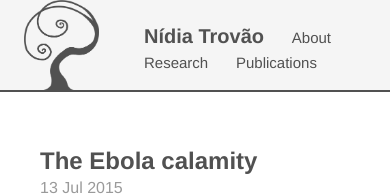
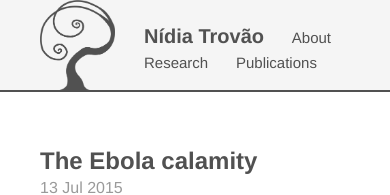
Before and after one commit to nidiatrovao/nidiatrovao.github.io, a Jekyll site: the page built from index.html, in a window 390 px wide. Shown: the top 195 px of the page. Built offline with Jekyll 4.4.1, drawn with Linux system fonts in a browser that asks for light colours; the list of posts is cut into pages by our own code.

Commit message:
float adjustment

```diff
--- a/_sass/_masthead.scss
+++ b/_sass/_masthead.scss
@@ -38,14 +38,14 @@
 
 @media all and (max-width: 35rem) {
   .masthead-title {
-     background-position:left 1.5rem bottom;
+     background-position:left 2.5rem bottom;
 	 padding-left:9rem;
   }
 }
 
 @media all and (max-width: 20rem) {
   .masthead-title {
-     background-position:left 1rem bottom;
+     background-position:left 1.5rem bottom;
 	 padding-left:9rem;
   }
 }
```
